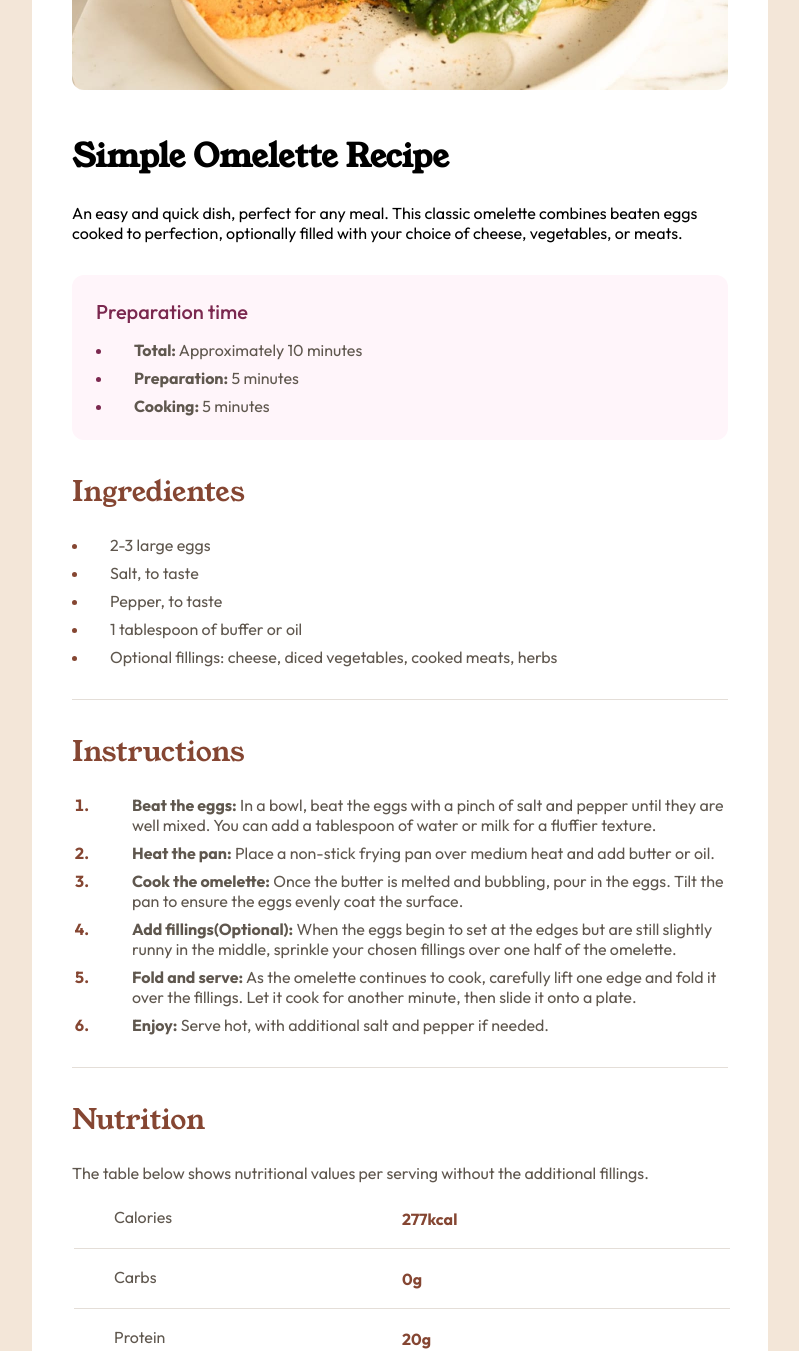
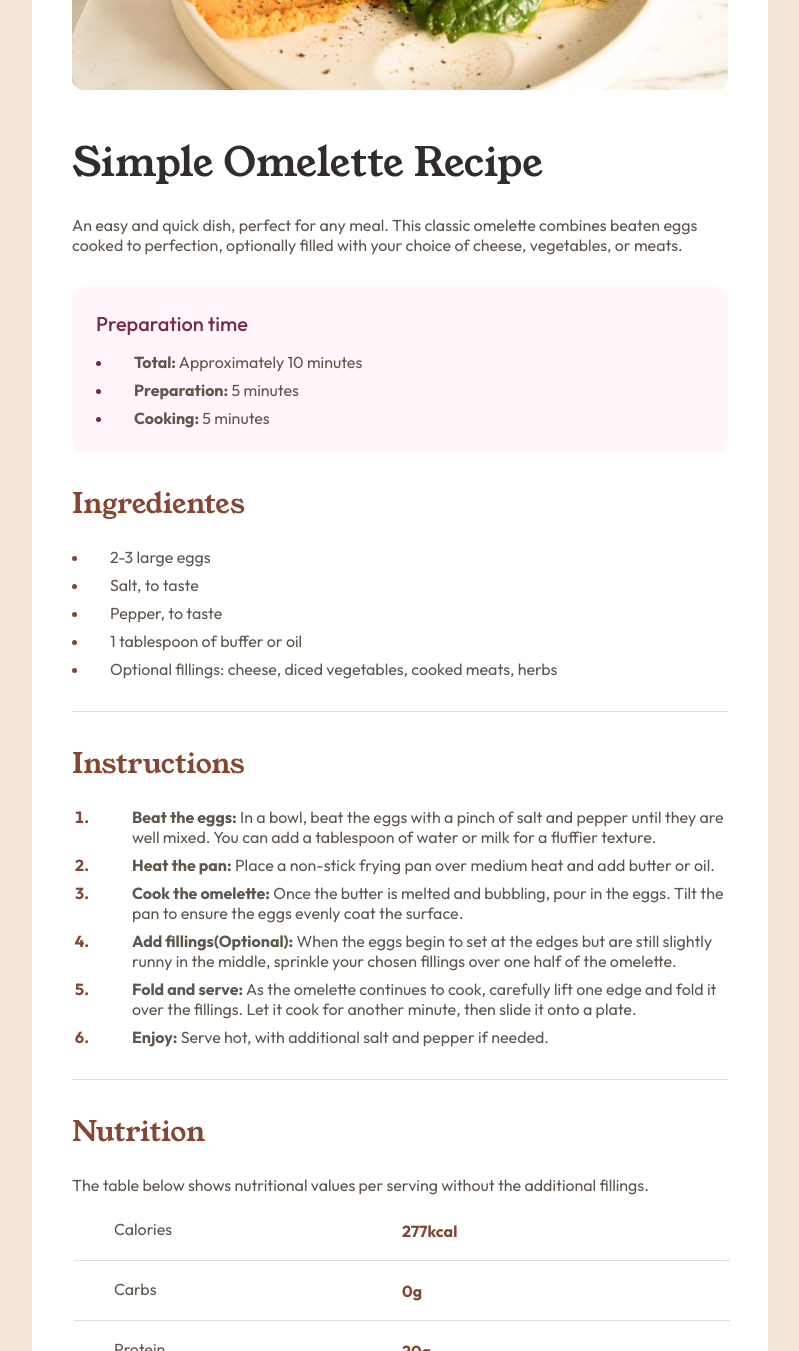
Before and after one commit to andredantasti/desafio-page-receita, a plain HTML site: page index.html in a window 1280 px wide. Shown: the part 200-1551 px from the top of the page, without its empty margins (240-1039 px from the left). Drawn offline with Linux system fonts and the light colour scheme.

Commit message:
corrigindo estilos e trocando tag titulos h3 por h2

```diff
--- a/css/style.css
+++ b/css/style.css
@@ -24,11 +24,16 @@ body{
 .cabecalho-receita h1{
     margin-bottom: 24px;
     font-family: var(--titulos-fonte);
+    color: var(--black);
+    font-size: 40px;
+    font-weight: 100;
 }
 
 .cabecalho-receita p{
     margin-bottom: 32px;
     font-family: var(--textos);
+    color: var(--stone-600);
+    font-size: 16px;
 }
 
 .tempo{
@@ -72,7 +77,7 @@ body{
     list-style-position: inside;
 }
 
-.ingredientes h3{
+.ingredientes h2{
     font-family: var(--titulos-fonte);
     color: var(--brown);
     font-size: 28px;
@@ -107,7 +112,7 @@ body{
     list-style-position: outside;
 }
 
-.instrucoes h3{
+.instrucoes h2{
     font-family: var(--titulos-fonte);
     color: var(--brown);
     font-size: 28px;
@@ -141,7 +146,7 @@ body{
 
 }
 
-.nutricao h3{
+.nutricao h2{
     font-family: var(--titulos-fonte);
     color: var(--brown);
     font-size: 28px;
--- a/index.html
+++ b/index.html
@@ -56,7 +56,7 @@
         </div>
 
         <div class="ingredientes">
-          <h3>Ingredientes</h3>
+          <h2>Ingredientes</h2>
           <ul>
             <li><span>2-3 large eggs</span></li>
             <li><span>Salt, to taste</span></li>
@@ -69,7 +69,7 @@
         </div>
 
         <div class="instrucoes">
-          <h3>Instructions</h3>
+          <h2>Instructions</h2>
           <ol>
             <li>
               <span>Beat the eggs:</span> In a bowl, beat the eggs with a pinch
@@ -103,7 +103,7 @@
         </div>
 
         <footer class="nutricao">
-          <h3>Nutrition</h3>
+          <h2>Nutrition</h2>
           <p>
             The table below shows nutritional values per serving without the
             additional fillings.
```
